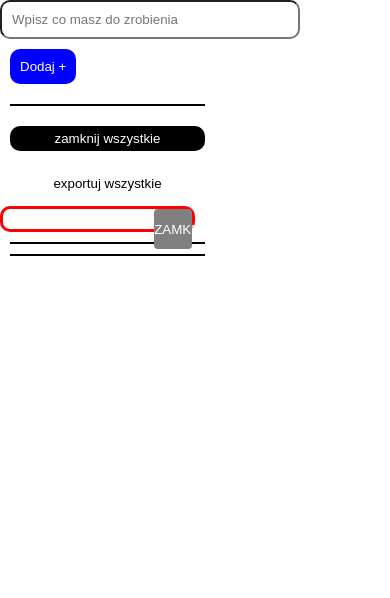
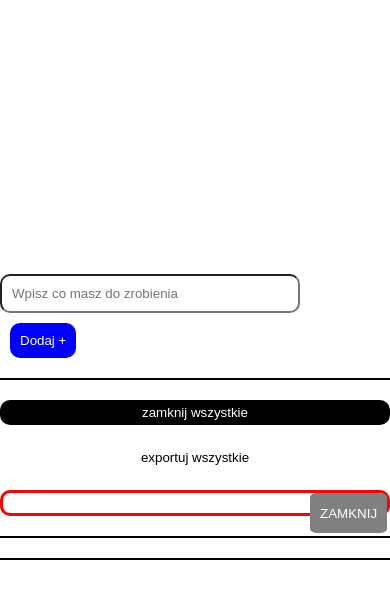
Before and after one commit to koder2300/FirstRepo, a plain HTML site: page index.html in a window 390 px wide. Both pictures are taken after a click on the button "Dodaj +". Drawn offline with Linux system fonts and the light colour scheme.

Commit message:
media queries

```diff
--- a/index.html
+++ b/index.html
@@ -8,8 +8,14 @@
     <link rel="stylesheet" href="style.css" />
   </head>
   <body>
-    <input type="text" class="black" placeholder="Wpisz co masz do zrobienia" />
-    <button class="btn btn-primary">Dodaj +</button>
+    <div class="contInpBtn">
+      <input
+        type="text"
+        class="black"
+        placeholder="Wpisz co masz do zrobienia"
+      />
+      <button class="btn btn-primary">Dodaj +</button>
+    </div>
     <div class="line"></div>
     <button class="btn-dark">zamknij wszystkie</button>
     <button class="btn-light export">exportuj wszystkie</button>
@@ -18,6 +24,7 @@
     <div class="containerClosedItems"></div>
     <div class="line"></div>
     <div class="deleteItems"></div>
+
     <script src="script.js"></script>
   </body>
 </html>
--- a/script.js
+++ b/script.js
@@ -183,6 +183,6 @@ const removedItem = (event) => {
 //36+
 //37 +
 //39+
-//40
+//40+
 
 // 40. Dodaj funkcję removeItem, która po wciśnięciu przycisku usuń przy danym divie doda ten item do tablicy removedItems, usunie go z tablicy closedItems i wyrenderuje w kontenerze na usunięte items. Przycisk usuń ma się nie pojawić. Stylowanie ma być na 50% opacity całego div.
--- a/style.css
+++ b/style.css
@@ -108,3 +108,37 @@ body {
 .danger:hover {
   background-color: rgb(183, 2, 2);
 }
+
+@media only screen and (max-width: 480px) {
+  .line {
+    width: 100vw;
+  }
+  .btn-dark {
+    width: 100vw;
+    margin: 10px;
+  }
+  .btn-light {
+    width: 100vw;
+    margin: 10px;
+  }
+  .render {
+    width: 100vw;
+    margin: 10px;
+  }
+}
+@media only screen and (max-width: 768px) {
+  body {
+    display: flex;
+    flex-direction: column;
+    align-items: center;
+    justify-content: center;
+  }
+}
+@media only screen and (max-width: 1024px) {
+  body {
+    display: flex;
+    flex-direction: column;
+    align-items: center;
+    justify-content: center;
+  }
+}
```
